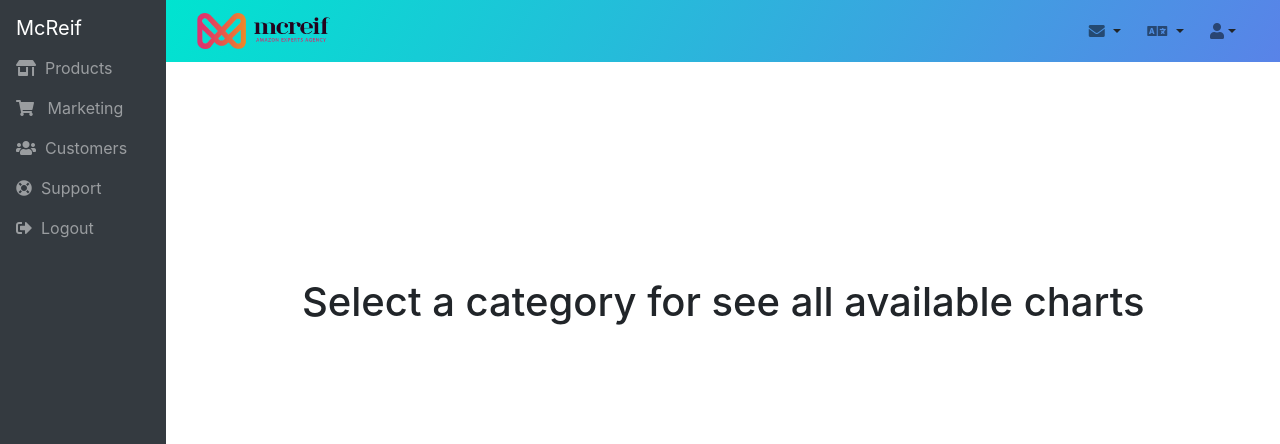
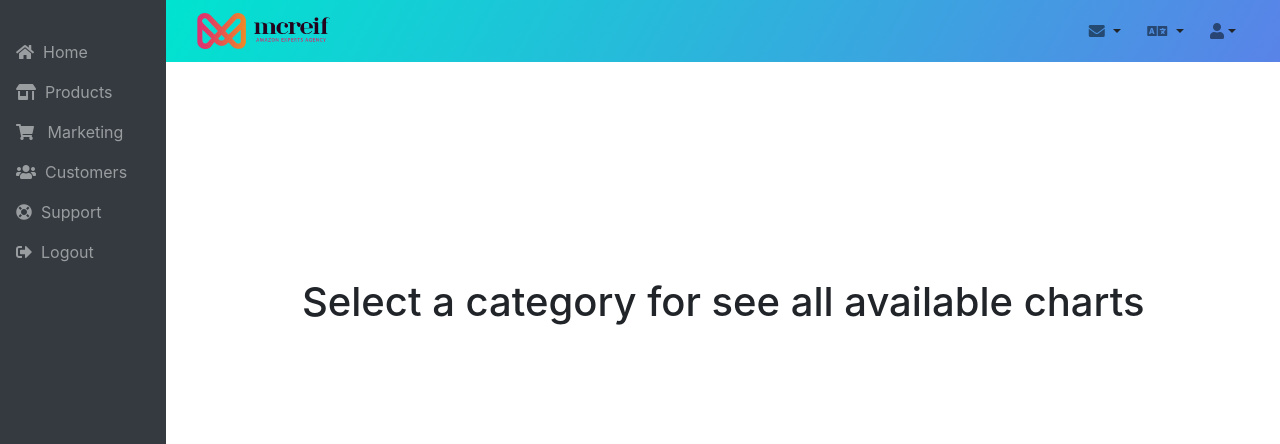
Before and after one commit to jjvegaes/amazonplatform-seller, a Django app: page /index.html in a window 1280 px wide. Shown: the top 444 px of the page. Run offline with Django 3.2, Linux system fonts and the light colour scheme; a user stored in the database is signed in; some libraries are stand-ins or nearby versions.

Commit message:
Adaptation in actual web done
Done:

Index, Products, Customers and Sales. Now this website works on every device.

```diff
--- a/templates/index.html
+++ b/templates/index.html
@@ -90,9 +90,10 @@
 <nav class="navbar navbar-dark fixed-top bg-dark off-canvas" data-right-drawer="0" data-open-drawer="1"
      style="width: 13%;">
     <div class="container-fluid flex-column">
-        <button class="btn btn-dark drawer-knob" type="button" data-open="drawer"><i class="fas fa-bars"></i></button>
-        <div class="d-flex justify-content-between brand-line"><a class="navbar-brand" href="#">McReif</a></div>
+        <br>
         <ul class="nav navbar-nav flex-column drawer-menu">
+            <li class="nav-item" role="presentation"><a class="nav-link" href="index.html"><i
+                    class="fas fa-home"></i>&nbsp; Home</a></li>
             <li class="nav-item" role="presentation"><a class="nav-link" href="products.html"><i
                     class="fas fa-store-alt"></i>&nbsp; Products</a></li>
             <li class="nav-item" role="presentation"><a class="nav-link" href="sales.html"><i
```
